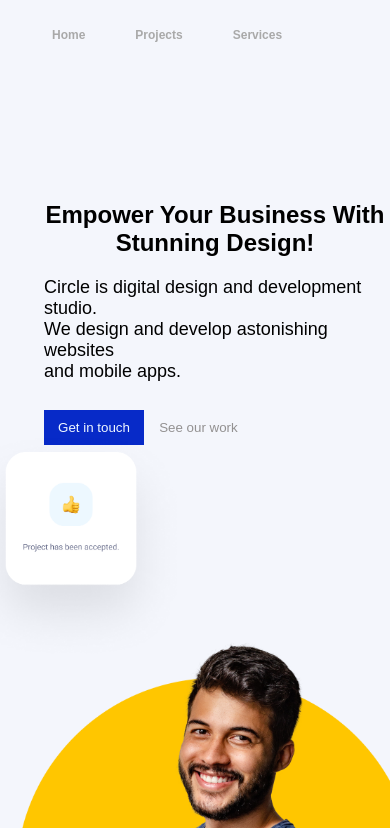
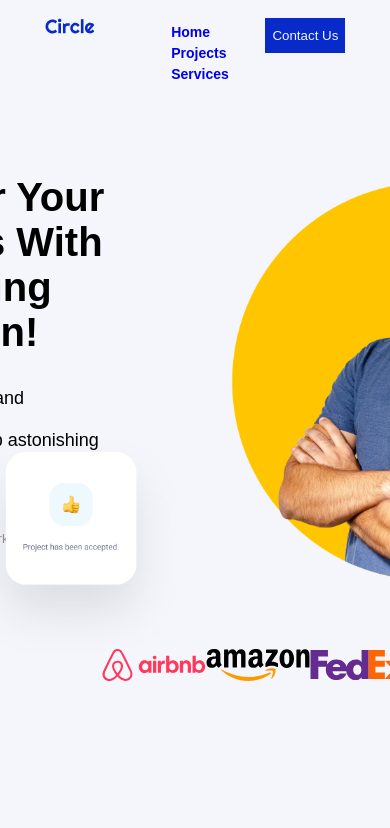
Before and after one commit to mohammedqasim91/mid-term-project, a plain HTML site: page index.html in a window 390 px wide. Shown: the top 828 px of the page. Drawn offline with Linux system fonts and the light colour scheme; a script that the page names is missing.

Commit message:
committed

```diff
--- a/index.html
+++ b/index.html
@@ -4,22 +4,24 @@
     <meta charset="UTF-8">
     <meta name="viewport" content="width=device-width, initial-scale=1.0">
     <title>Homepage</title>
-    <link rel="stylesheet" href="style.css">
+    <link rel="stylesheet"  href="style.css">
 </head>
 <body>
     <nav class="navContainer">
+
         <div class="navSizer">
             <div>
                 <img class="imgLogo" width="50px" src="assets/circle.svg" alt="circles logo">
             </div>
 
-            <div class="navLinks">
-                <ul class="navList">
-                <li>Home</li>
-                <li>Projects</li>
-                <li>Services</li>
-                </ul>
-            </div>
+            <ul class="navList">
+                <li>
+                    <a href="index.html">Home</a></li>
+                <li>
+                    <a href="project.html">Projects</a></li>
+                <li>
+                    <a href="contact.html">Services</a></li>
+            </ul>
 
             <div>
                 <button class="ContactUs">Contact Us</button>
@@ -27,7 +29,6 @@
         </div>
 
     </nav>
-
 
     <section class="heroSection">
 
@@ -37,7 +38,7 @@
 
           <div>
             <h2 class="hTag">Empower Your Business With Stunning Design!</h2>
-            <p class="ptag">Circle is digital design and development studio. <br>
+            <p class="pTag">Circle is digital design and development studio. <br>
                 We design and develop astonishing websites <br>
                 and mobile apps.
             </p>
--- a/style.css
+++ b/style.css
@@ -1,39 +1,35 @@
-
-
-@import url('https://fonts.googleapis.com/css2?family=Roboto:ital,wght@1,100&display=swap');
 
 /* This is body style */
-body{
+body {
   background-color: rgba(244, 246, 252, 1);
   font-family: sans-serif;
 }
 
-/* This is homepage navbar */
+/* This is homepage Navbar */
 .navContainer {
-
  display: flex;
  justify-content: center;
  align-items: center;
+}
 
-
-}
-.navSizer{
-  width: 800px;
+.navSizer {
+  width: 100%;
+  max-width: 800px;
   display: flex;
   justify-content:space-evenly;
 }
+
 .navList {
     display: flex;
-    justify-content:space-evenly;
-    gap: 50px;
-
+    justify-content:center;
+    gap: 30px;
 }
 
 li {
 list-style: none;
 font-family: sans-serif;
 font-weight: bold;
-font-size: 12px;
+font-size: 14px;
 color: darkgray;
 }
 
@@ -106,12 +102,12 @@ width: 100%;
   width: 238px;
 }
 
-.htag{
+.hTag{
   width: 300px;
   font-size: 40px;
 }
 
-.ptag{
+.pTag{
   font-size: 18px;
 }
 
@@ -183,7 +179,7 @@ background-color: rgb(255, 255, 255);
   display: flex;
   justify-content: flex-start;
 }
-.linksHero {
+.linksHero , a {
   text-decoration:none;
 }
 .cardImg {
@@ -193,7 +189,6 @@ background-color: rgb(255, 255, 255);
 
 /* This is Project Section Homepage  */
 .testimonial {
-
   display: flex;
   justify-content: center;
   padding: 25px;
@@ -476,22 +471,33 @@ width: 100%;
 }
 
 /* This is responsve */
-@media only screen and (max-width: 400px) {
-  .imgLogo,.ContactUs {
-    display: none;
+
+/* navbar Responsive Styles */
+@media (max-width: 600px) {
+  .navSizer {
+    flex-wrap: wrap;
   }
-   .navContainer , .navSizer {
-    width: 260px;
-    padding: 2px;
-    display: flex;
-    justify-content: space-evenly;
+
+  .navList {
+    flex-direction: column;
+    gap: 10px;
   }
-  .Container {
-    flex-wrap: wrap;
 
+  .imgLogo {
+    margin-top: 10px;
+    margin-bottom: 10px;
   }
 }
 
+@media (max-width: 400px) {
+  .navList {
+    gap: 5px;
+  }
+
+  .ContactUs {
+    width: 80px;
+  }
+}
 /* This is fetch */
 .firstProjectDes ,.secondProjectDes
 ,.thirdProjectDes {
```
Also changed, not shown: contact.html (+9 -9 lines), project.html (+9 -9 lines).
